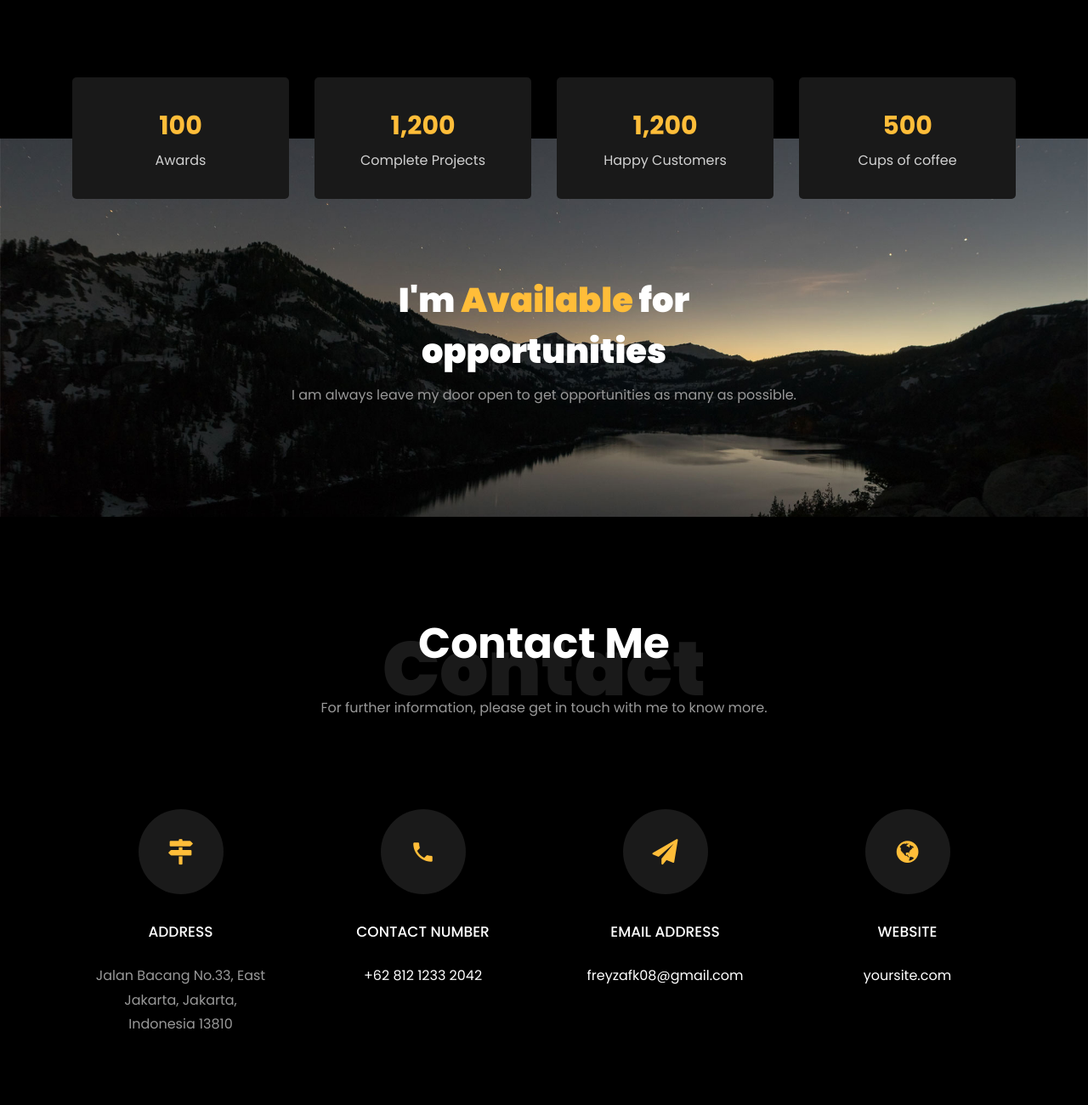
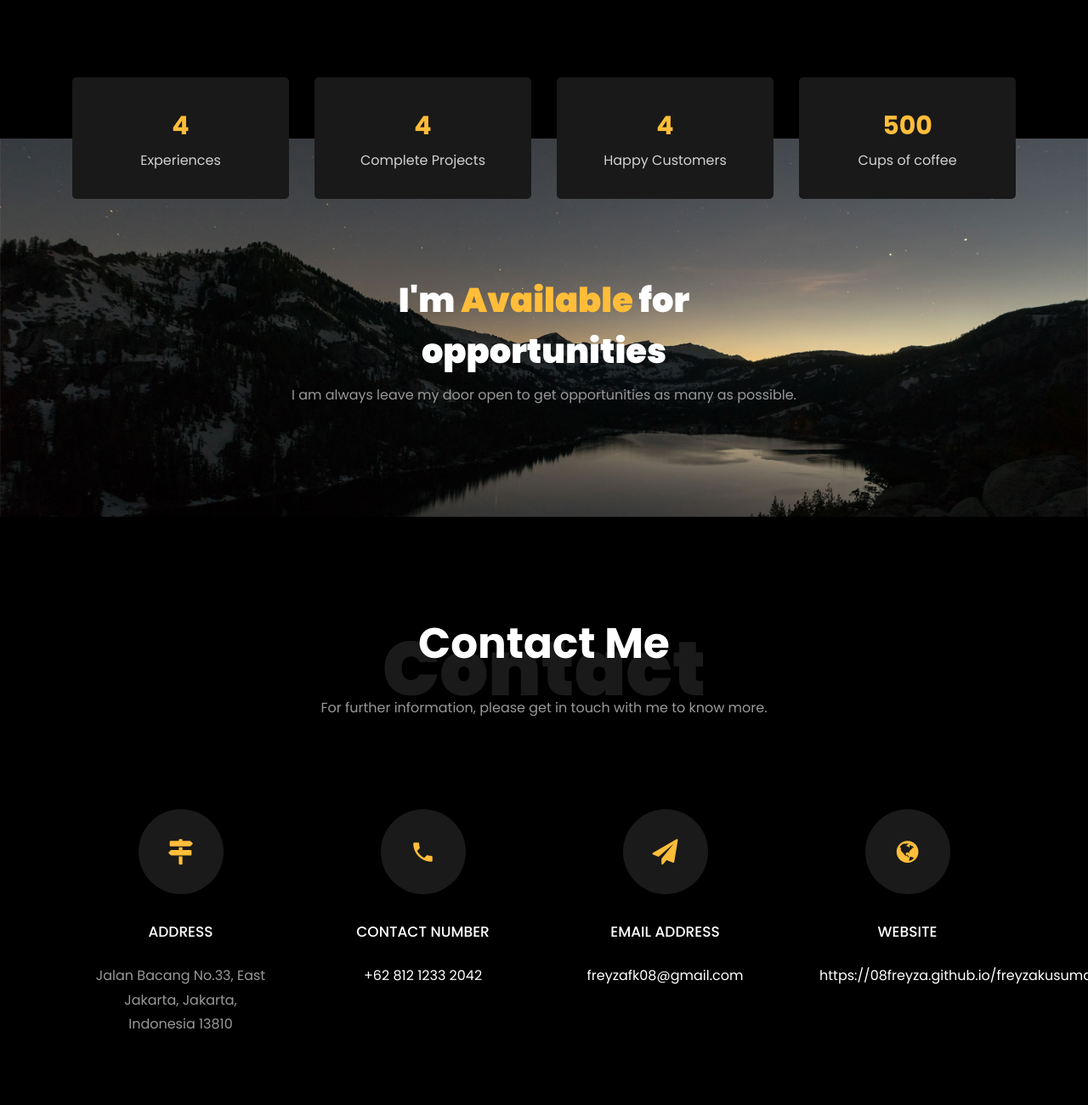
Before and after one commit to 08freyza/freyzakusuma, a plain HTML site: page index.html in a window 1280 px wide. Shown: the part 5860-7160 px from the top of the page at 85% size. Drawn offline with Linux system fonts and the light colour scheme; files whose address does not match are found by name.

Commit message:
Update small things

```diff
--- a/index.html
+++ b/index.html
@@ -430,15 +430,15 @@
           <div class="col-md d-flex justify-content-center counter-wrap ftco-animate">
             <div class="block-18">
               <div class="text">
-                <strong class="number" data-number="100">0</strong>
-                <span>Awards</span>
+                <strong class="number" data-number="4">0</strong>
+                <span>Experiences</span>
               </div>
             </div>
           </div>
           <div class="col-md d-flex justify-content-center counter-wrap ftco-animate">
             <div class="block-18">
               <div class="text">
-                <strong class="number" data-number="1200">0</strong>
+                <strong class="number" data-number="4">0</strong>
                 <span>Complete Projects</span>
               </div>
             </div>
@@ -446,7 +446,7 @@
           <div class="col-md d-flex justify-content-center counter-wrap ftco-animate">
             <div class="block-18">
               <div class="text">
-                <strong class="number" data-number="1200">0</strong>
+                <strong class="number" data-number="4">0</strong>
                 <span>Happy Customers</span>
               </div>
             </div>
@@ -520,7 +520,7 @@
           			<span class="icon-globe"></span>
           		</div>
           		<h3 class="mb-4">Website</h3>
-	            <p><a href="#">yoursite.com</a></p>
+	            <p><a href="https://08freyza.github.io/freyzakusuma/">https://08freyza.github.io/freyzakusuma/</a></p>
 	          </div>
           </div>
         </div>
```
